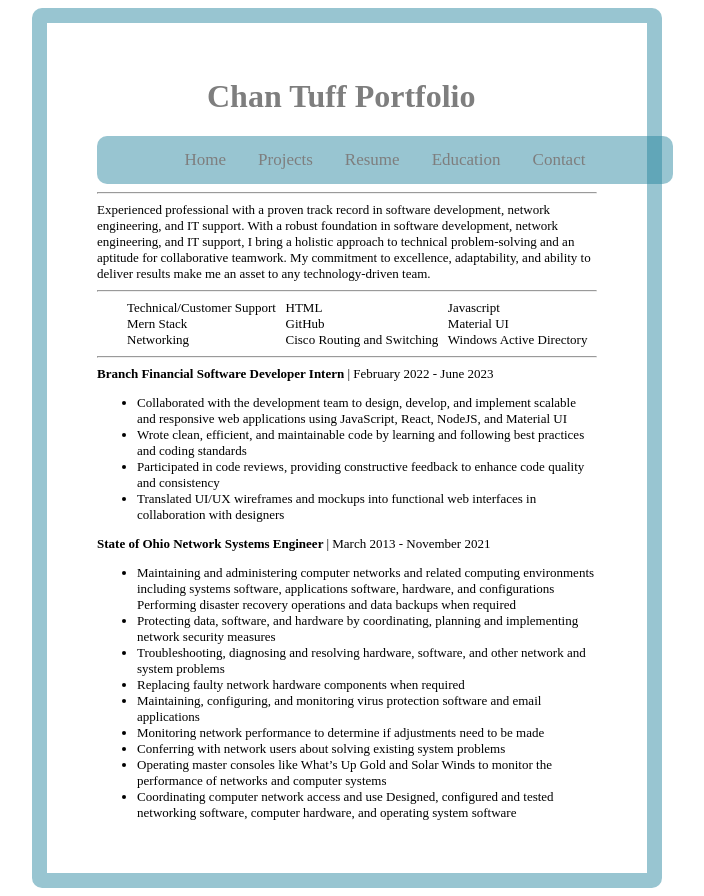
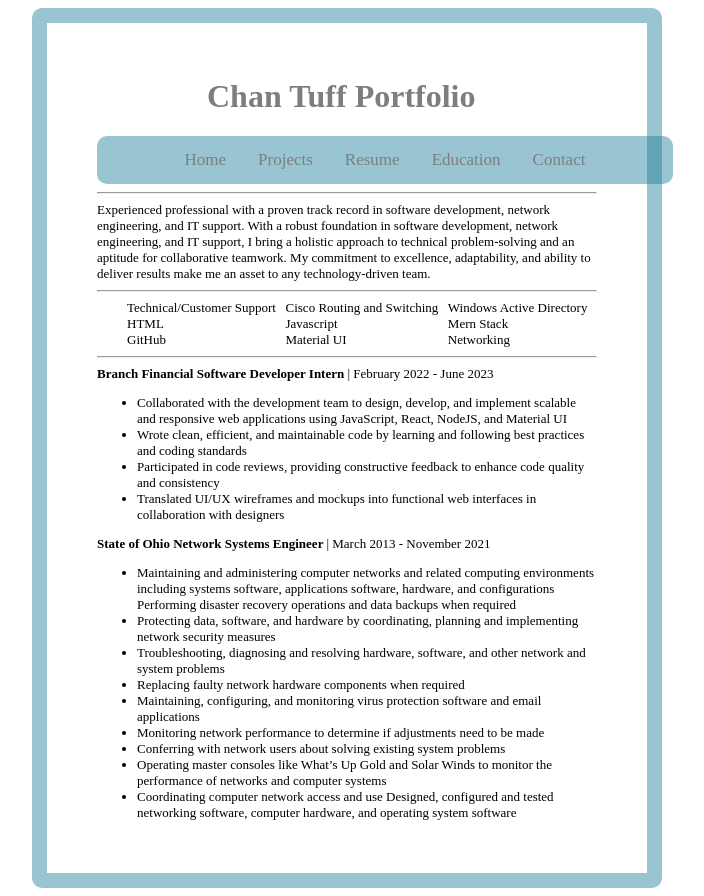
Before and after one commit to chantuff/Personal_Portfolio_Website, a React (Vite) app in the folder Portfolio_Website/: page /resume in a window 1280 px wide. Shown: the whole page, without its empty margins (526-1230 px from the left). Built offline with nearby package versions, Linux system fonts and the light colour scheme.

Commit message:
rearranged skills

```diff
--- a/Portfolio_Website/src/pages/Resume.jsx
+++ b/Portfolio_Website/src/pages/Resume.jsx
@@ -18,14 +18,15 @@ function Resume() {
       <hr className="line2" />
       <div className="skills">
         <div className="item1">Technical/Customer Support</div>
-        <div className="item2">HTML</div>
-        <div className="item3">Javascript</div>
-        <div className="item4">Mern Stack</div>
-        <div className="item5">GitHub</div>
-        <div className="item6">Material UI</div>
-        <div className="item7">Networking</div>
-        <div className="item8">Cisco Routing and Switching</div>
-        <div className="item9">Windows Active Directory</div>
+        <div className="item2">Cisco Routing and Switching</div>
+        <div className="item3">Windows Active Directory</div>
+        <div className="item4">HTML</div>
+        <div className="item5">Javascript</div>
+        <div className="item6">Mern Stack</div>
+        <div className="item7">GitHub</div>
+        <div className="item8">Material UI</div>
+        <div className="item9">Networking</div>
+
       </div>
       <hr className="line3" />
       <div className="jobs">
```
